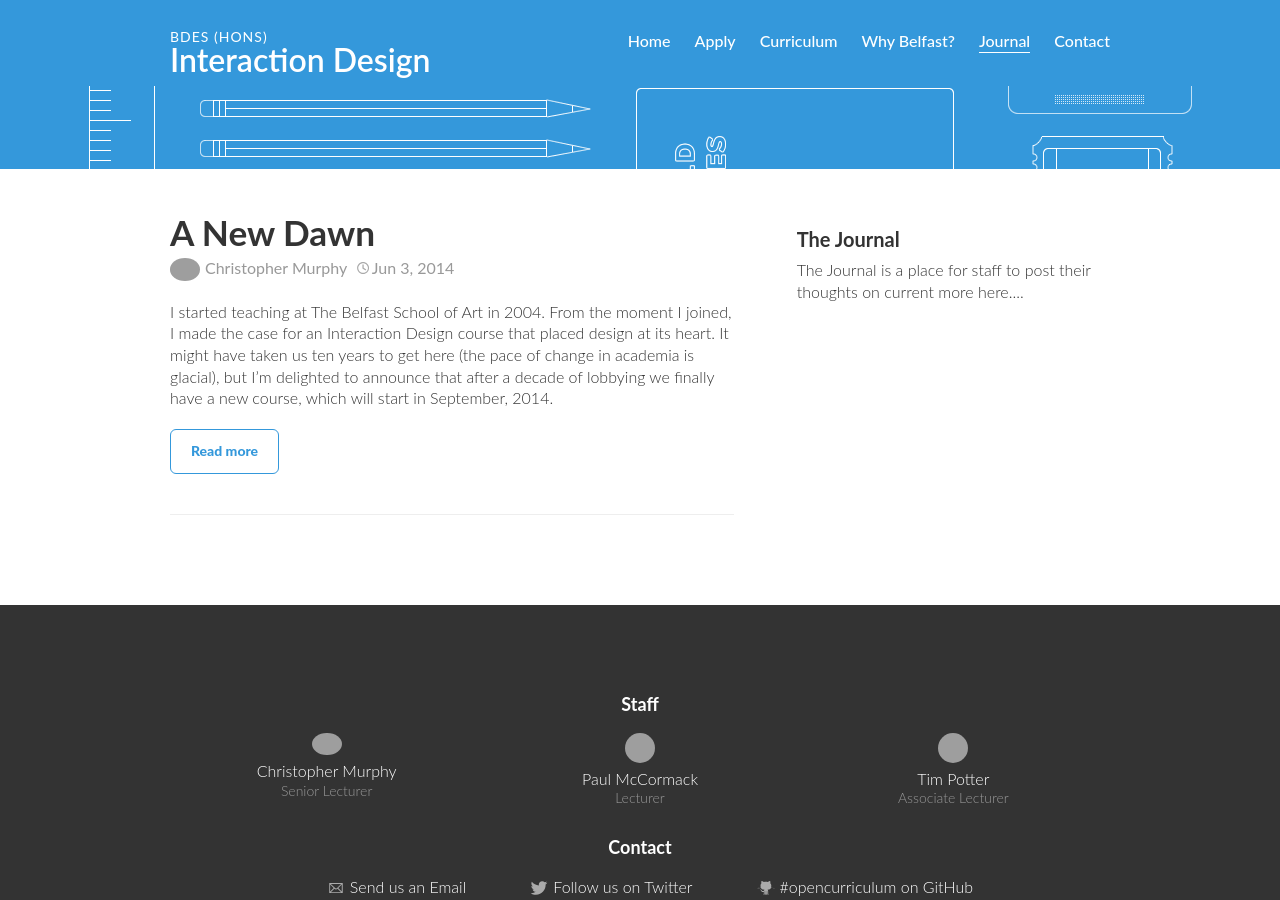
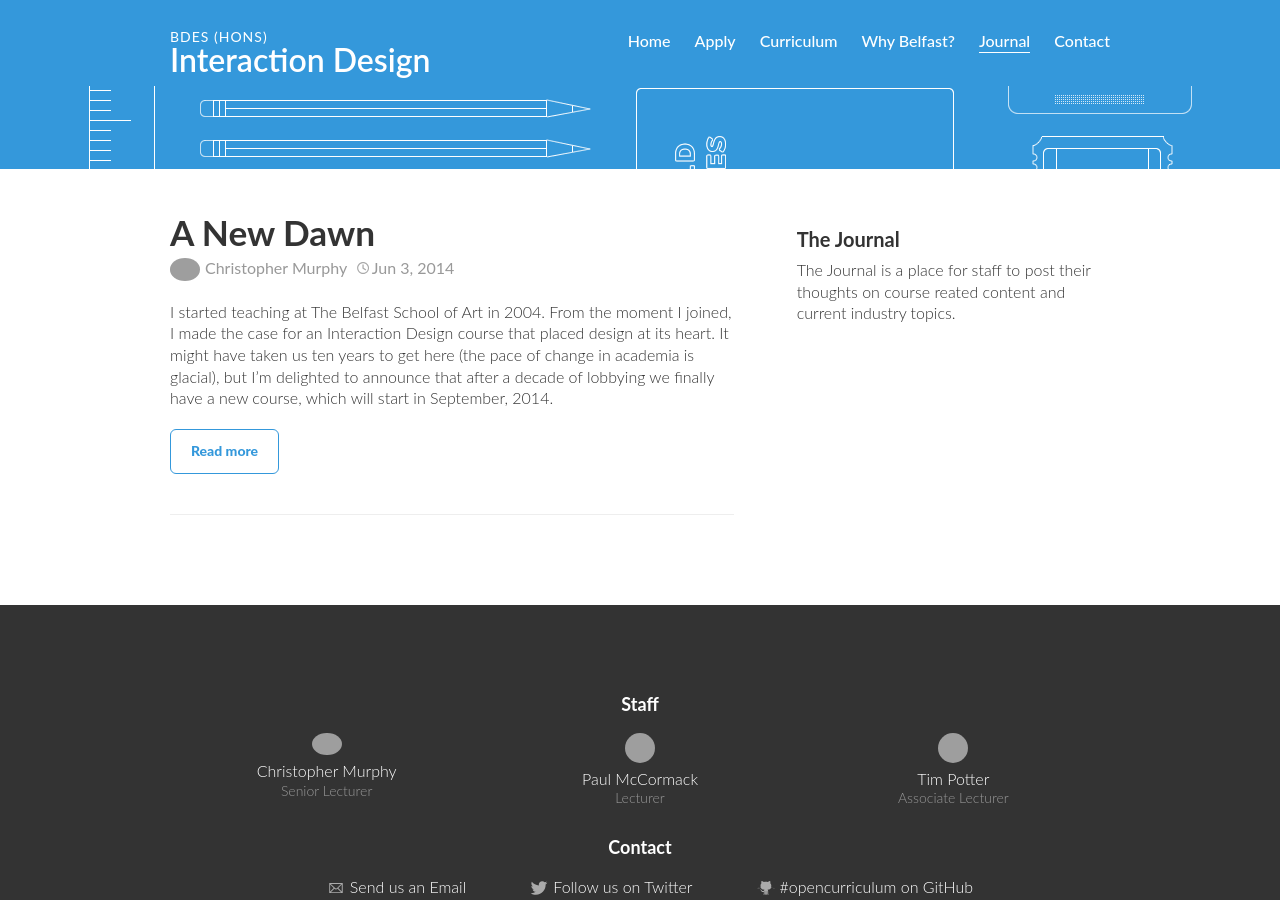
Before and after one commit to ixdbelfast/ixdbelfast.github.io, a Jekyll site: the page built from journal.html, in a window 1280 px wide and 900 px high, scrolled down 361 px. Built offline with Jekyll 4.4.1, drawn with Linux system fonts in a browser that asks for light colours; grey boxes are pictures that could not be loaded.

Commit message:
Journal blurb updated

```diff
--- a/journal.html
+++ b/journal.html
@@ -24,6 +24,6 @@ permalink: /journal/
 <div class="one right">
 
   <h3>The Journal</h3>
-  <p>The Journal is a place for staff to post their thoughts on current more here....</p>
+  <p>The Journal is a place for staff to post their thoughts on course reated content and current industry topics.</p>
 
 </div>
```
